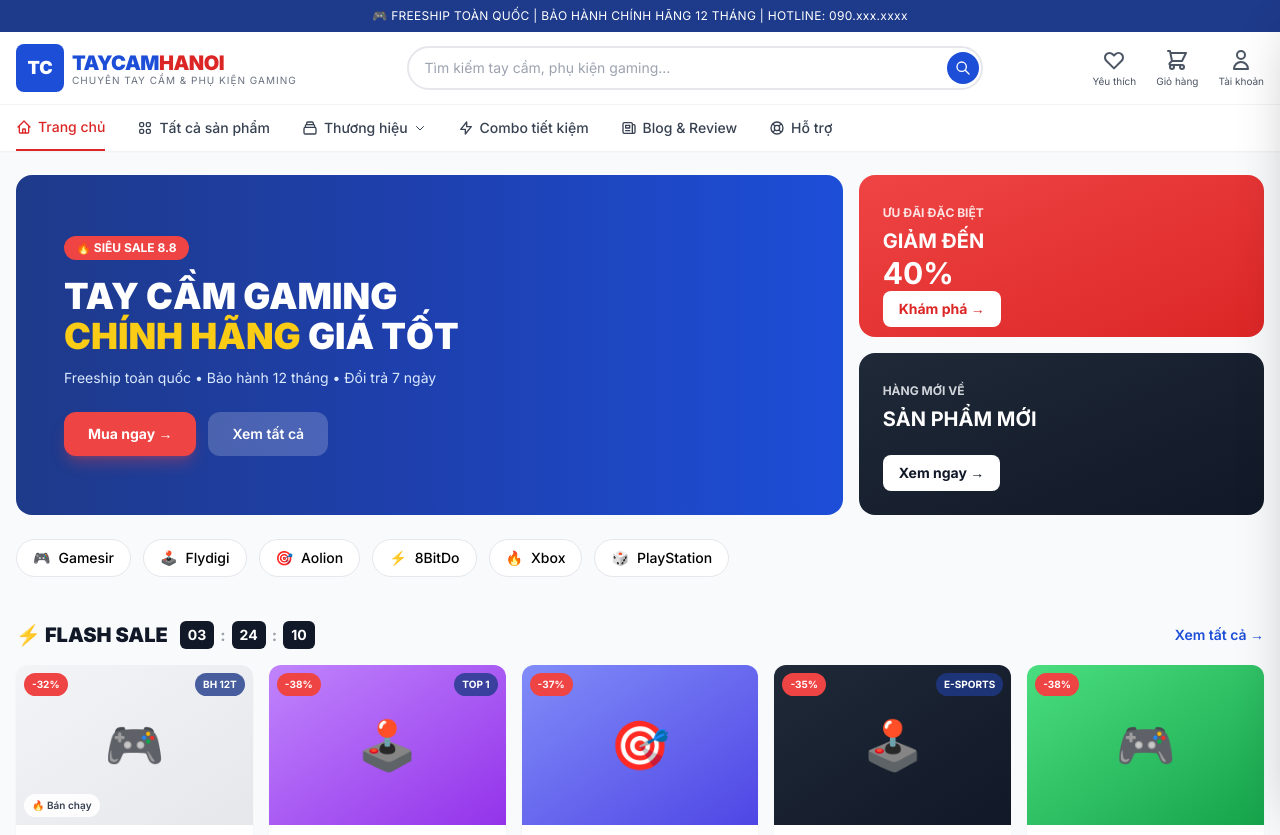
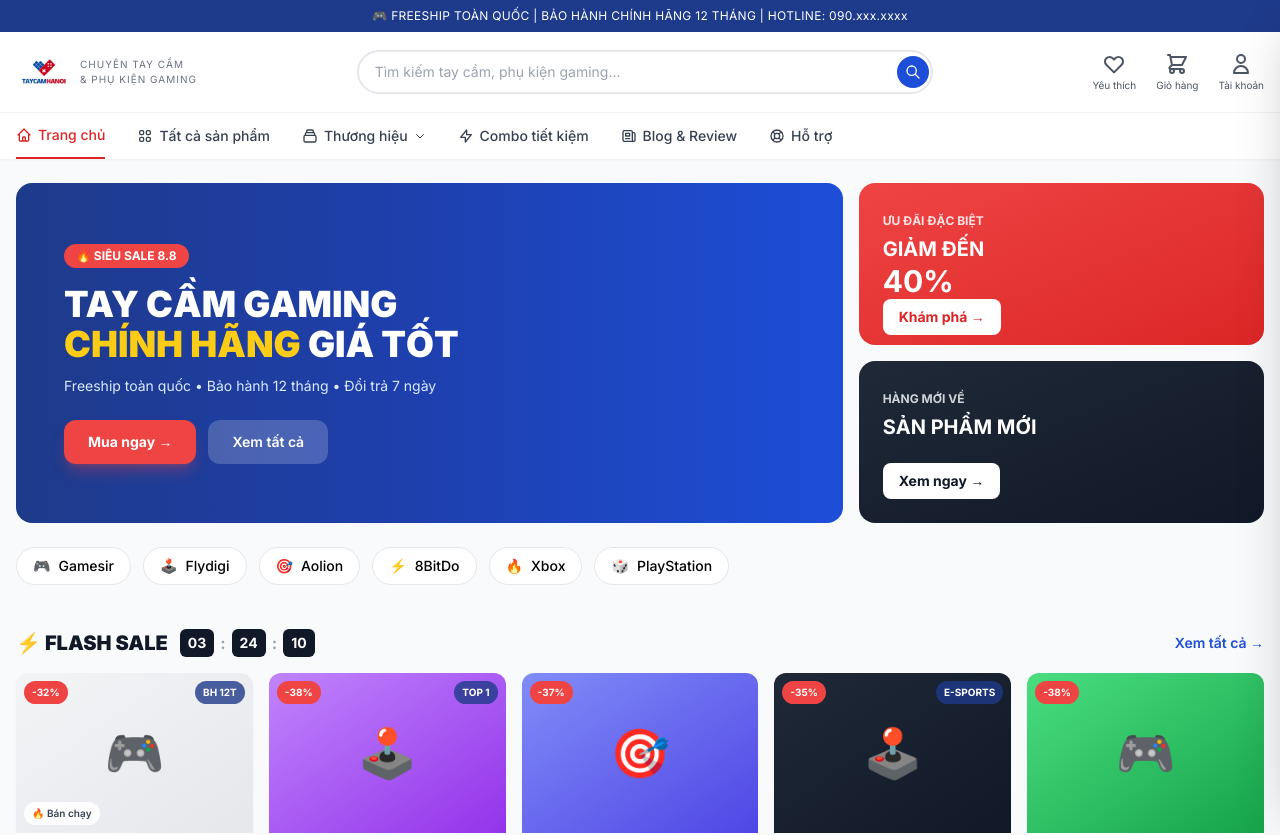
Before and after one commit to dungtt8/taycamhanoi, a Next.js app: page / in a window 1280 px wide. Shown: the top 835 px of the page. Built offline with nearby package versions, Linux system fonts and the light colour scheme.

Commit message:
add logo

```diff
--- a/src/components/Header.tsx
+++ b/src/components/Header.tsx
@@ -1,4 +1,5 @@
 import Link from "next/link";
+import Image from "next/image";
 import { HeartIcon, UserIcon } from "./icons";
 import Nav from "./Nav";
 import CartButton from "./CartButton";
@@ -17,19 +18,20 @@
 function Logo({ compact }: { compact: boolean }) {
   return (
     <Link href="/" className="flex items-center gap-2 shrink-0">
-      <div className="w-12 h-12 flex items-center justify-center bg-blue-700 rounded-lg text-white font-black text-lg">
-        TC
-      </div>
+      <Image
+        src="/logo.png"
+        alt="TAYCAMHANOI"
+        width={320}
+        height={320}
+        className="h-14 w-14 object-contain"
+        priority
+      />
       {!compact && (
-        <div>
-          <h1 className="text-xl font-black tracking-tight">
-            <span className="text-blue-700">TAYCAM</span>
-            <span className="text-red-600">HANOI</span>
-          </h1>
-          <p className="text-[10px] text-gray-500 -mt-1 tracking-widest">
-            CHUYÊN TAY CẦM &amp; PHỤ KIỆN GAMING
-          </p>
-        </div>
+        <p className="text-[10px] text-gray-500 tracking-widest hidden sm:block">
+          CHUYÊN TAY CẦM
+          <br />
+          &amp; PHỤ KIỆN GAMING
+        </p>
       )}
     </Link>
   );
```
Also changed, not shown: public/logo.png (added), 1 other file (tests, documents, lock files or other folders).
